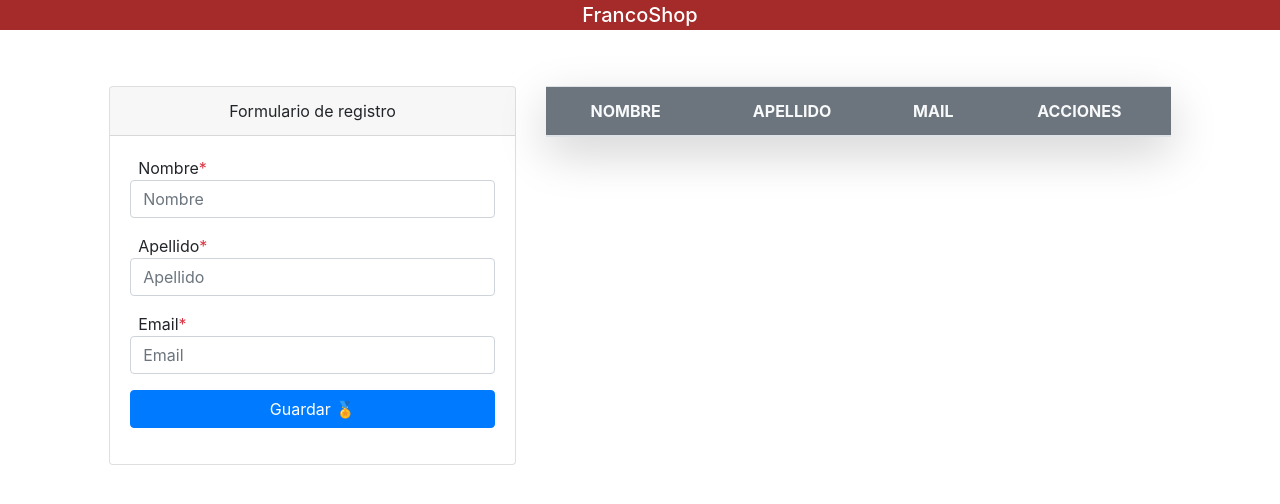
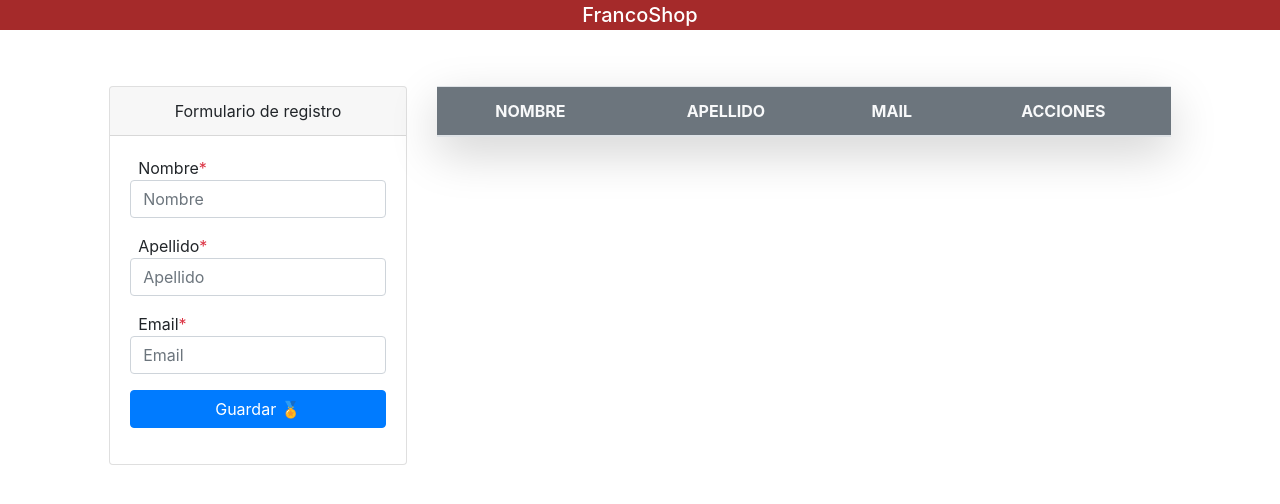
Before and after one commit to pmNiko/form-react, a React (Create React App) app: page / in a window 1280 px wide. Shown: the top 504 px of the page. Built offline with nearby package versions, Linux system fonts and the light colour scheme.

Commit message:
change style form

```diff
--- a/src/App.js
+++ b/src/App.js
@@ -31,11 +31,11 @@ function App() {
     <div className="contador-fluid">
         <Header/>
         <div className="row mt-5 justify-content-center ">
-          <div className="col-4">
+          <div className="col-3">
             <Register addUser= {addUser}/>
           </div>
 
-          <div className="col-6">
+          <div className="col-7">
             <List removeUser={removeUser} usuarios={users} />
           </div>
 
```
